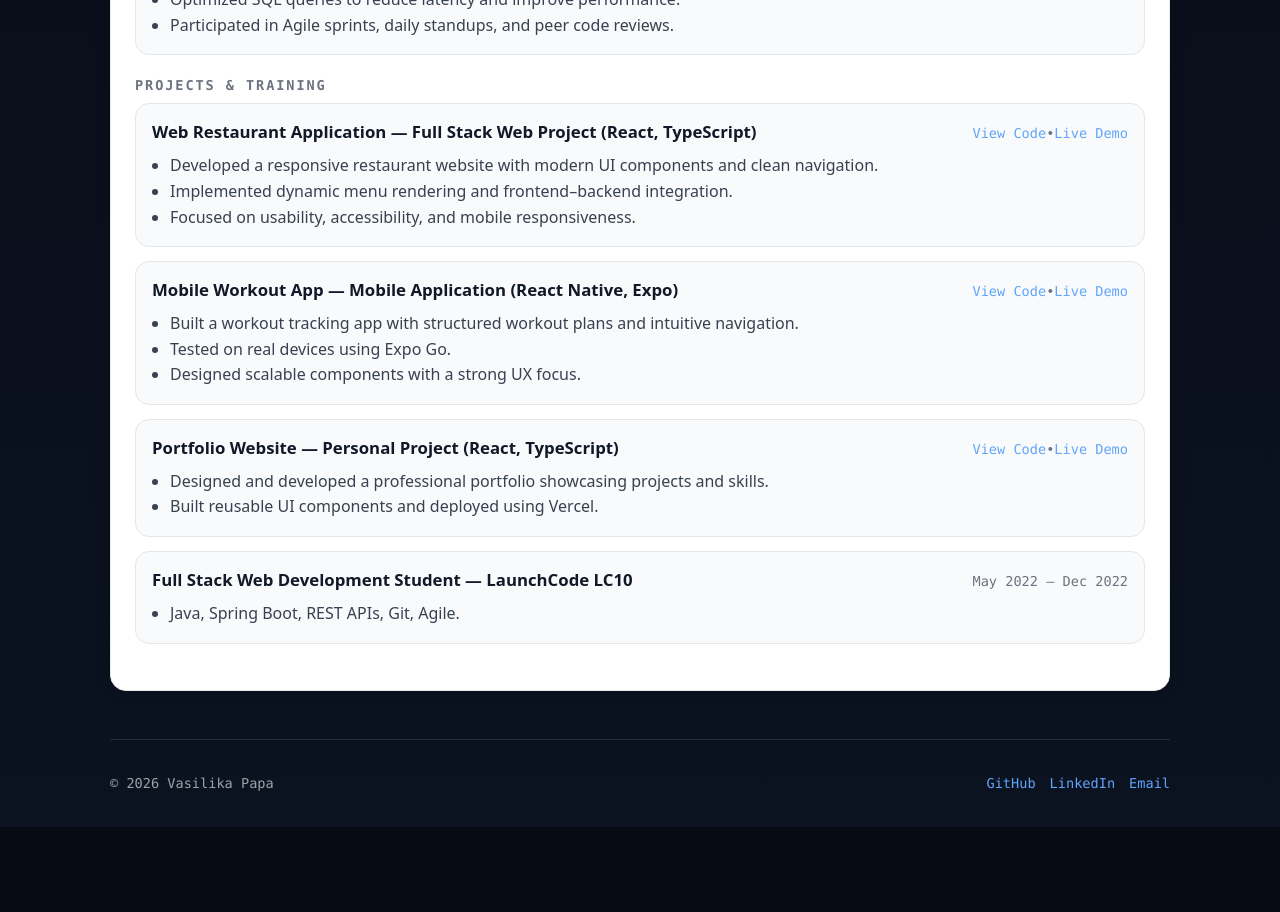
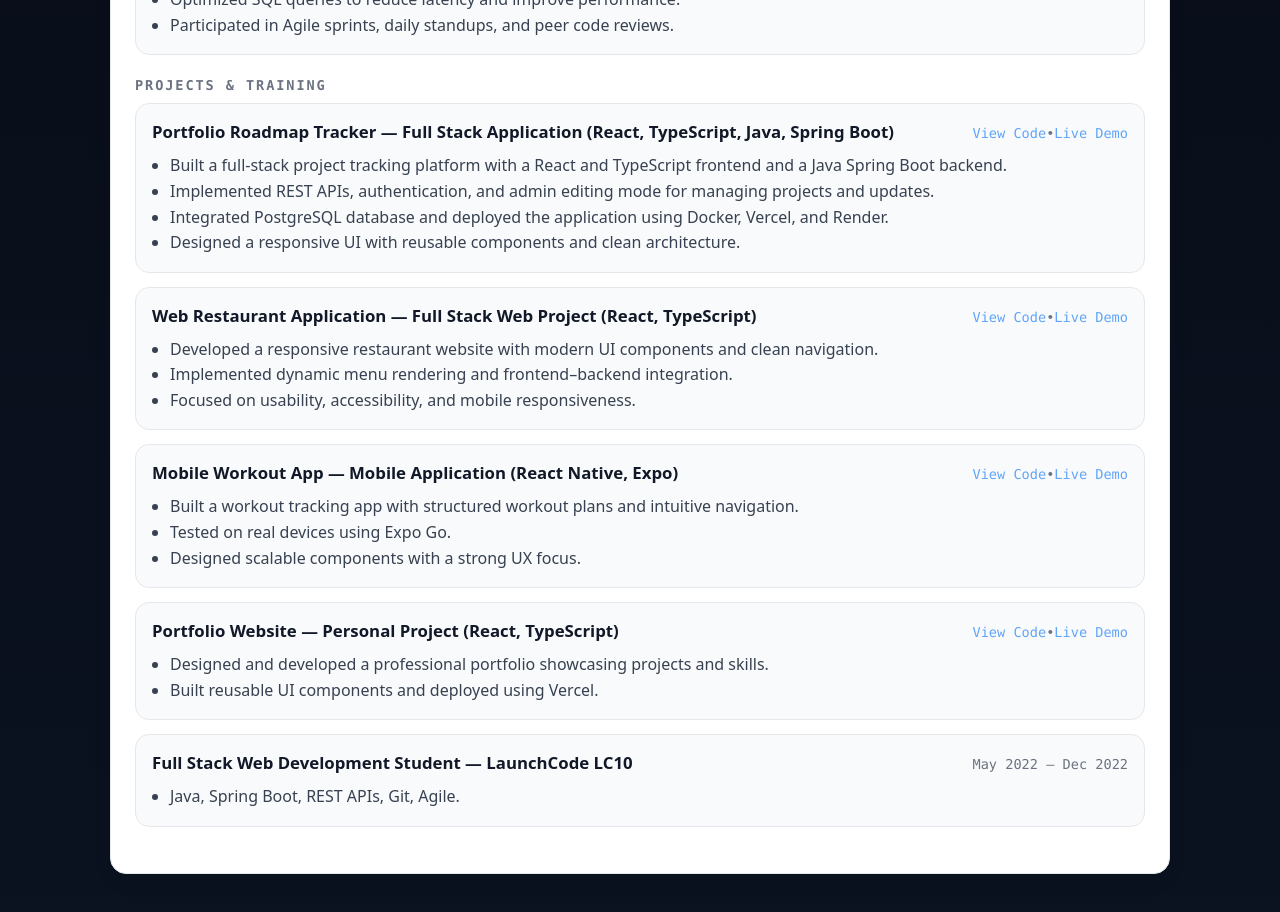
Before and after one commit to vasilikapapa/portfolio, a React (Vite) app: page /about in a window 1280 px wide. Shown: the part 960-1872 px from the top of the page. Before the commit the page ends 1787 px from the top, so only its background shows below. Built offline with nearby package versions, Linux system fonts and the light colour scheme.

Commit message:
Added portfolio roadmap tracker project

```diff
--- a/src/pages/About/About.tsx
+++ b/src/pages/About/About.tsx
@@ -154,6 +154,51 @@ export default function About(): React.ReactElement {
 
           <div className="about-item">
             <div className="about-item-top">
+              <h3>Portfolio Roadmap Tracker — Full Stack Application (React, TypeScript, Java, Spring Boot)</h3>
+
+              <span className="about-meta">
+                <a
+                  className="about-mini-link"
+                  href="https://github.com/vasilikapapa/portfolio-roadmap-tracker"
+                  target="_blank"
+                  rel="noreferrer"
+                >
+                  View Code
+                </a>
+                <span className="about-dot">•</span>
+                <a
+                  className="about-mini-link"
+                  href="https://portfolio-roadmap-tracker.vercel.app"
+                  target="_blank"
+                  rel="noreferrer"
+                >
+                  Live Demo
+                </a>
+              </span>
+            </div>
+
+            <ul>
+              <li>
+                Built a full-stack project tracking platform with a React and TypeScript
+                frontend and a Java Spring Boot backend.
+              </li>
+              <li>
+                Implemented REST APIs, authentication, and admin editing mode for
+                managing projects and updates.
+              </li>
+              <li>
+                Integrated PostgreSQL database and deployed the application using
+                Docker, Vercel, and Render.
+              </li>
+              <li>
+                Designed a responsive UI with reusable components and clean
+                architecture.
+              </li>
+            </ul>
+          </div>
+
+          <div className="about-item">
+            <div className="about-item-top">
               <h3>Web Restaurant Application — Full Stack Web Project (React, TypeScript)</h3>
               <span className="about-meta">
                 <a className="about-mini-link" href="https://github.com/vasilikapapa/restaurant-website" target="_blank" rel="noreferrer">
--- a/src/utils/Constants.ts
+++ b/src/utils/Constants.ts
@@ -68,4 +68,26 @@ export const projects: Project[] = [
     liveUrl:"https://restaurant-website-nine-gold.vercel.app/",
     repoUrl:"https://github.com/vasilikapapa/restaurant-website"
   },
+
+  {
+  id: "portfolio-roadmap-tracker",
+  title: "Portfolio Roadmap Tracker",
+  subtitle: "Full-stack project management app",
+  description:
+    "Full-stack application for tracking portfolio projects, tasks, and updates. Includes authentication, admin editing mode, project dashboards, and a responsive UI. Built with a React frontend and Spring Boot backend with a PostgreSQL database.",
+  tech: [
+    "React",
+    "TypeScript",
+    "Java",
+    "Spring Boot",
+    "PostgreSQL",
+    "Docker",
+    "Vercel",
+    "Render"
+  ],
+  image: "/images/project-portfolio-tracker.jpg",
+  liveUrl: "https://portfolio-roadmap-tracker.vercel.app",
+  repoUrl: "https://github.com/vasilikapapa/portfolio-roadmap-tracker"
+}
+
 ];
```
Also changed, not shown: public/images/project-portfolio-tracker.jpg (added), 1 other file (tests, documents, lock files or other folders).
